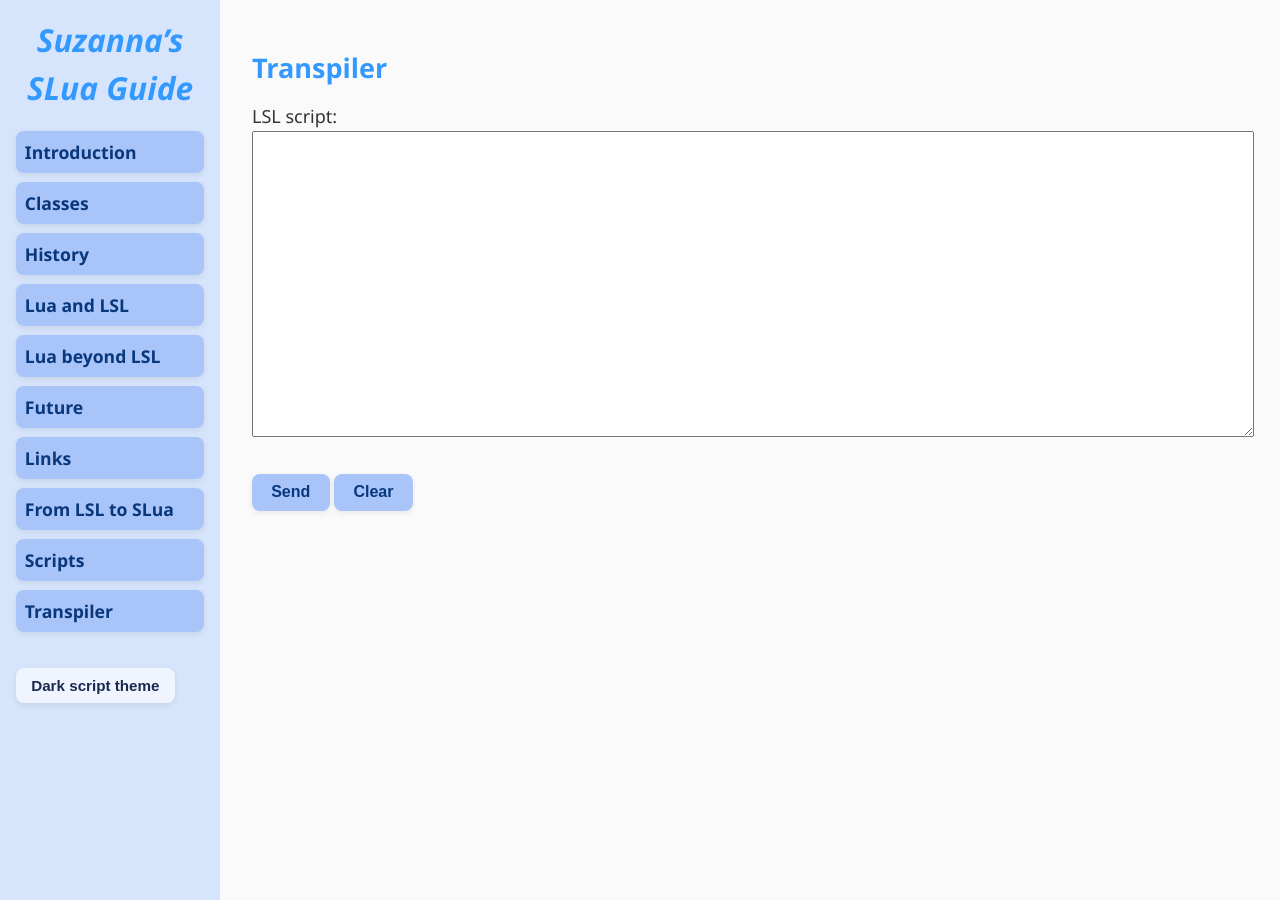
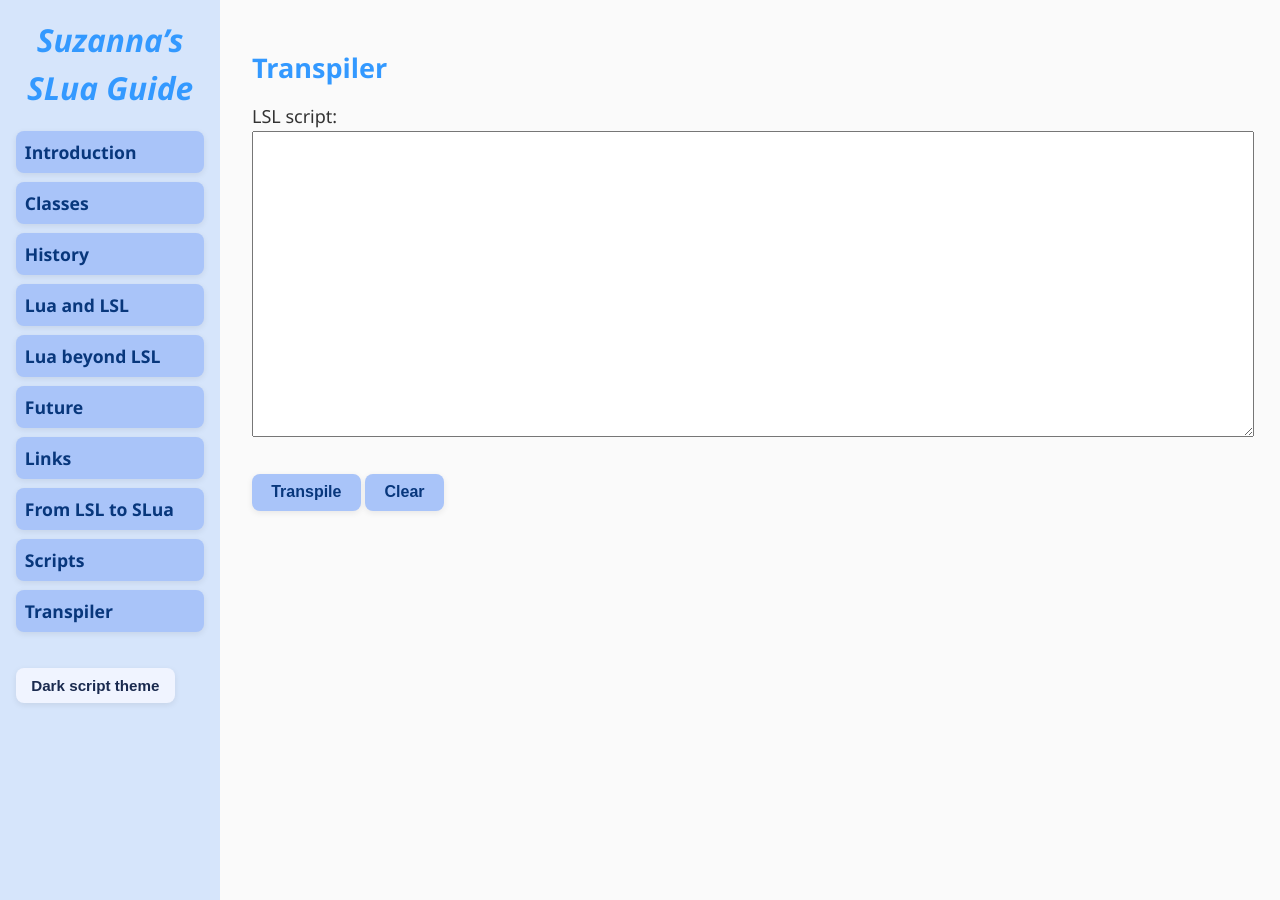
Before and after one commit to Suzanna-Linn/slua, a Jekyll site: the page built from docs/transpiler.md, in a window 1280 px wide. Built offline with Jekyll 4.4.1, drawn with Linux system fonts in a browser that asks for light colours; nearby versions of some CDN libraries; our own code applies the rules of GitHub Pages for plain Markdown files; comment, search, counter and statistics services are not loaded.

Commit message:
Update transpiler.md

```diff
--- a/docs/transpiler.md
+++ b/docs/transpiler.md
@@ -7,11 +7,12 @@
 <form id="transpiler-form" autocomplete="off">
   <label for="script">LSL script:</label><br />
   <textarea id="script" name="script" rows="20" required style="width: 100%; white-space: pre-wrap; word-break: break-word;"></textarea><br /><br />
-  <button type="submit" class="button">Send</button>
+  <button type="submit" class="button">Transpile</button>
   <button type="button" id="clear-button" class="button">Clear</button>
 </form>
+<div id="response" style="margin-top: 1em;"></div>
 
-<div id="response" style="margin-top: 1em;"></div>
+
 
 <script>
 document.getElementById('transpiler-form').addEventListener('submit', function(e) {
```
